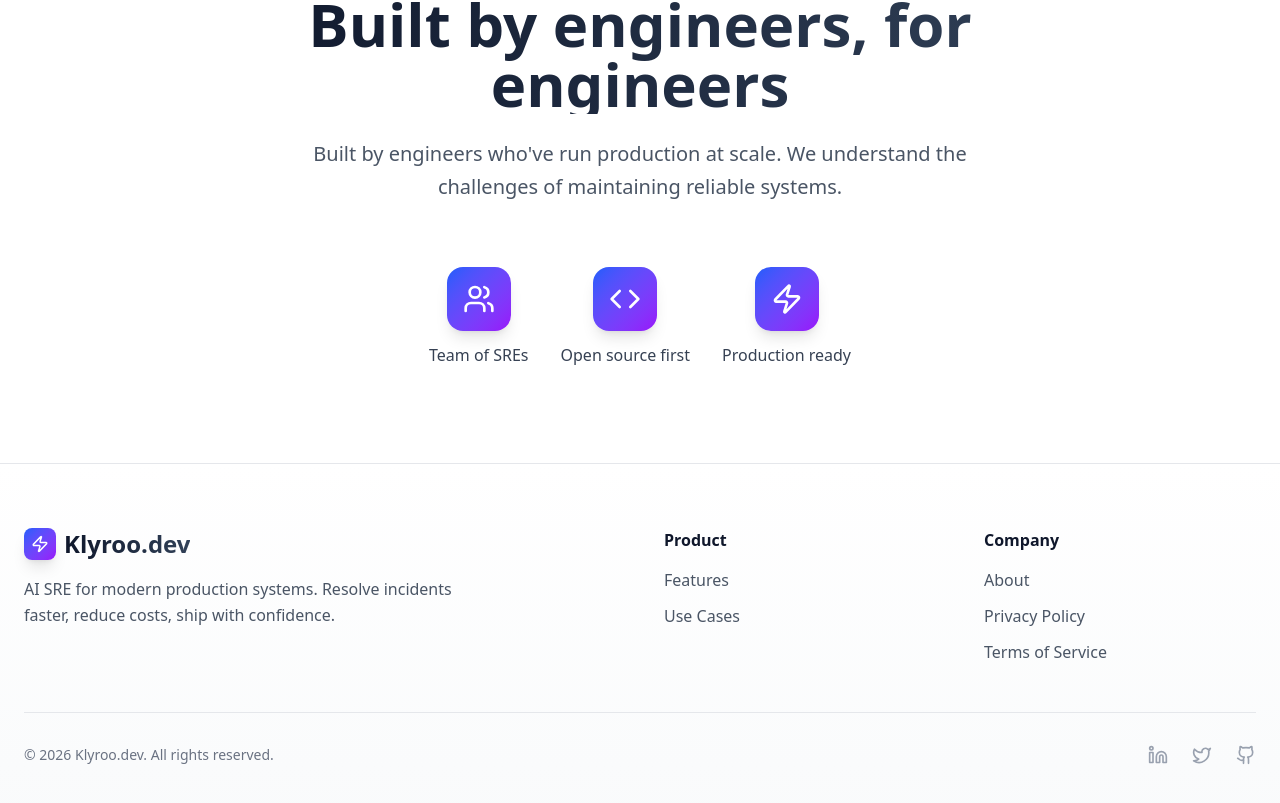
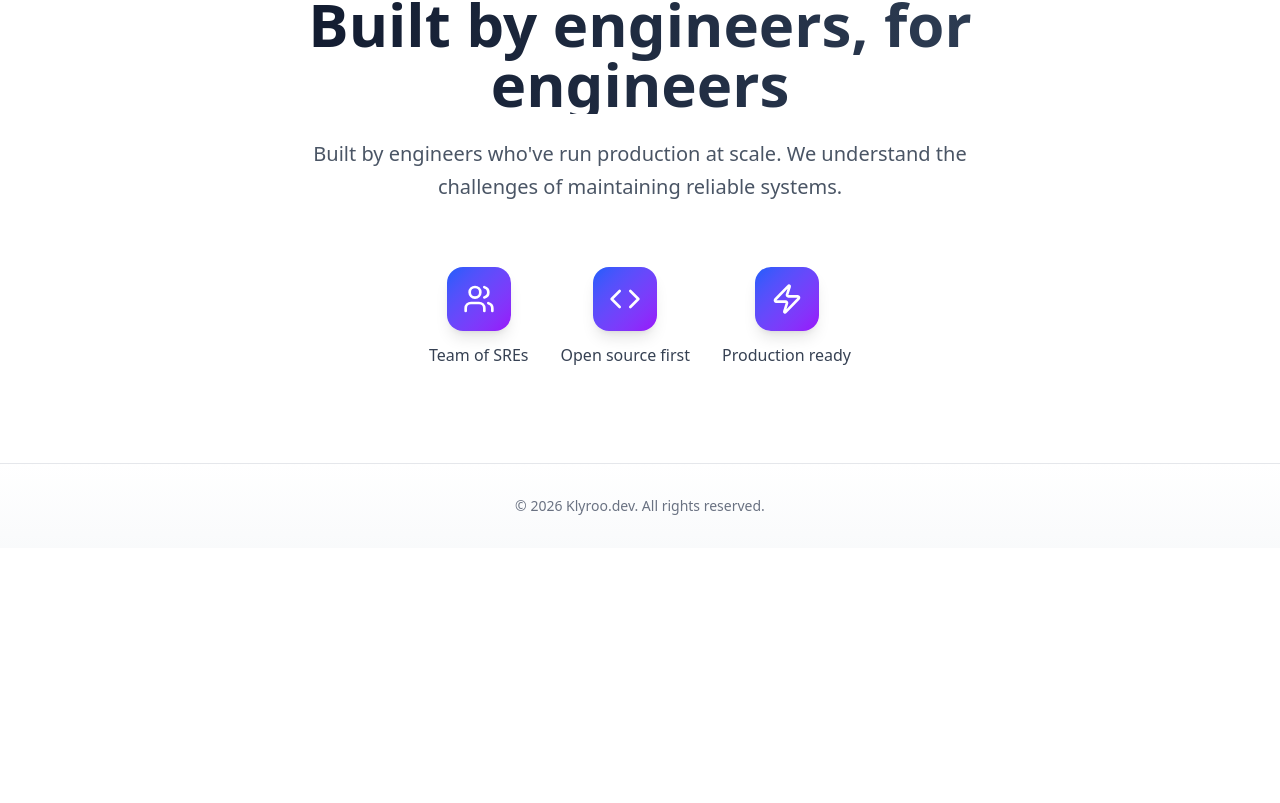
Before and after one commit to SharathHebbar/klyroo-landing-page, a React (Vite) app: page / in a window 1280 px wide. Shown: the part 2378-3181 px from the top of the page. After the commit the page ends 2926 px from the top, so only its background shows below. Built offline with nearby package versions, Linux system fonts and the light colour scheme.

Commit message:
Klyroo Dev

```diff
--- a/src/components/Footer.jsx
+++ b/src/components/Footer.jsx
@@ -1,77 +1,10 @@
-import { motion } from "framer-motion";
-import { Zap, Linkedin, Twitter, Github } from "lucide-react";
-
 export default function Footer() {
   return (
-    <footer className="border-t border-gray-200 bg-gradient-to-b from-white to-gray-50 py-16 px-6">
-      <div className="max-w-7xl mx-auto">
-        <div className="grid md:grid-cols-4 gap-12 mb-12">
-          {/* Brand */}
-          <div className="md:col-span-2">
-            <motion.div
-              className="flex items-center gap-2 mb-4"
-              whileHover={{ scale: 1.05 }}
-            >
-              <div className="w-8 h-8 bg-gradient-to-br from-blue-600 to-purple-600 rounded-lg flex items-center justify-center shadow-lg">
-                <Zap className="text-white" size={18} />
-              </div>
-              <span className="text-2xl font-bold bg-gradient-to-r from-slate-900 to-slate-700 bg-clip-text text-transparent">
-                Klyroo.dev
-              </span>
-            </motion.div>
-            <p className="text-gray-600 max-w-md leading-relaxed">
-              AI SRE for modern production systems. Resolve incidents faster, reduce costs, ship with confidence.
-            </p>
-          </div>
-
-          {/* Links */}
-          <div>
-            <h3 className="font-bold text-slate-900 mb-4">Product</h3>
-            <ul className="space-y-3">
-              <li><a href="#product" className="text-gray-600 hover:text-blue-600 transition-colors">Features</a></li>
-              <li><a href="#usecases" className="text-gray-600 hover:text-blue-600 transition-colors">Use Cases</a></li>
-            </ul>
-          </div>
-
-          <div>
-            <h3 className="font-bold text-slate-900 mb-4">Company</h3>
-            <ul className="space-y-3">
-              <li><a href="#company" className="text-gray-600 hover:text-blue-600 transition-colors">About</a></li>
-              <li><a href="#" className="text-gray-600 hover:text-blue-600 transition-colors">Privacy Policy</a></li>
-              <li><a href="#" className="text-gray-600 hover:text-blue-600 transition-colors">Terms of Service</a></li>
-            </ul>
-          </div>
-        </div>
-
-        {/* Bottom */}
-        <div className="pt-8 border-t border-gray-200 flex flex-col md:flex-row justify-between items-center gap-4">
-          <p className="text-gray-500 text-sm">
-            © {new Date().getFullYear()} Klyroo.dev. All rights reserved.
-          </p>
-          <div className="flex gap-6">
-            <motion.a
-              href="#"
-              whileHover={{ scale: 1.1, y: -2 }}
-              className="text-gray-400 hover:text-blue-600 transition-colors"
-            >
-              <Linkedin size={20} />
-            </motion.a>
-            <motion.a
-              href="#"
-              whileHover={{ scale: 1.1, y: -2 }}
-              className="text-gray-400 hover:text-blue-600 transition-colors"
-            >
-              <Twitter size={20} />
-            </motion.a>
-            <motion.a
-              href="#"
-              whileHover={{ scale: 1.1, y: -2 }}
-              className="text-gray-400 hover:text-blue-600 transition-colors"
-            >
-              <Github size={20} />
-            </motion.a>
-          </div>
-        </div>
+    <footer className="border-t border-gray-200 bg-gradient-to-b from-white to-gray-50 py-8 px-6">
+      <div className="max-w-7xl mx-auto text-center">
+        <p className="text-gray-500 text-sm">
+          © 2026 Klyroo.dev. All rights reserved.
+        </p>
       </div>
     </footer>
   );
```
